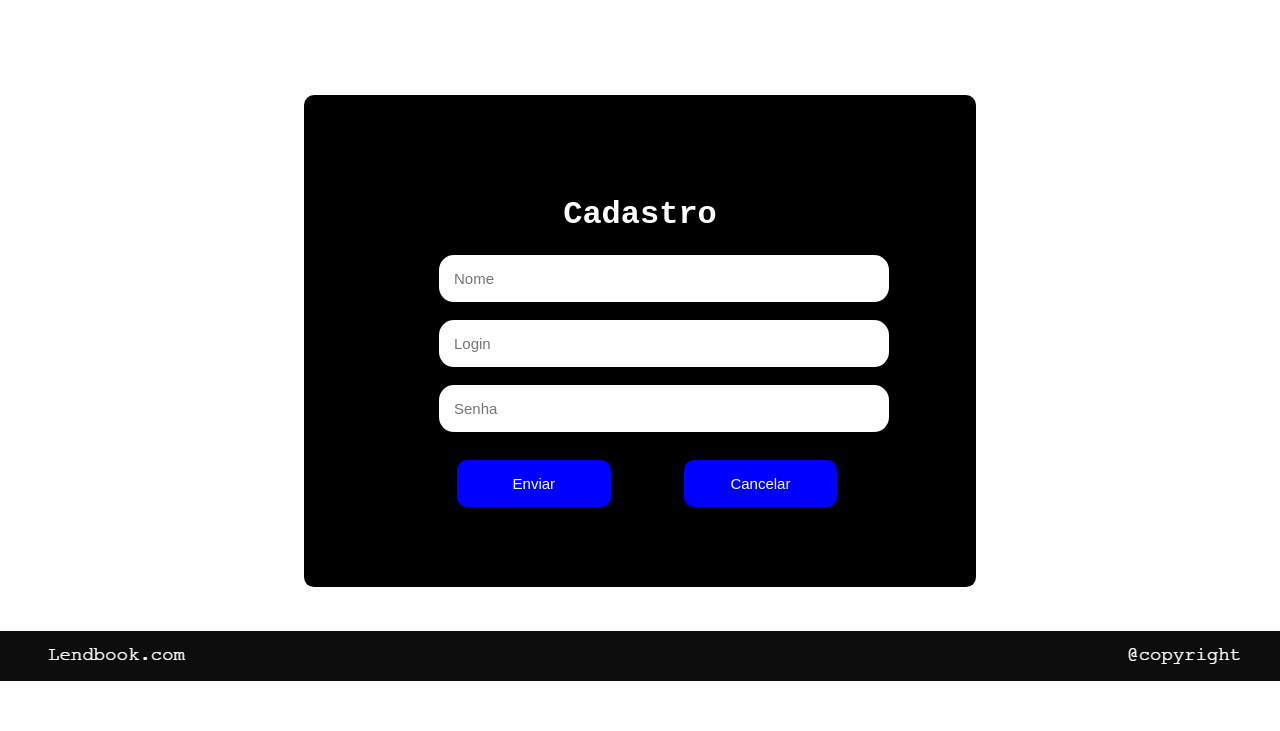
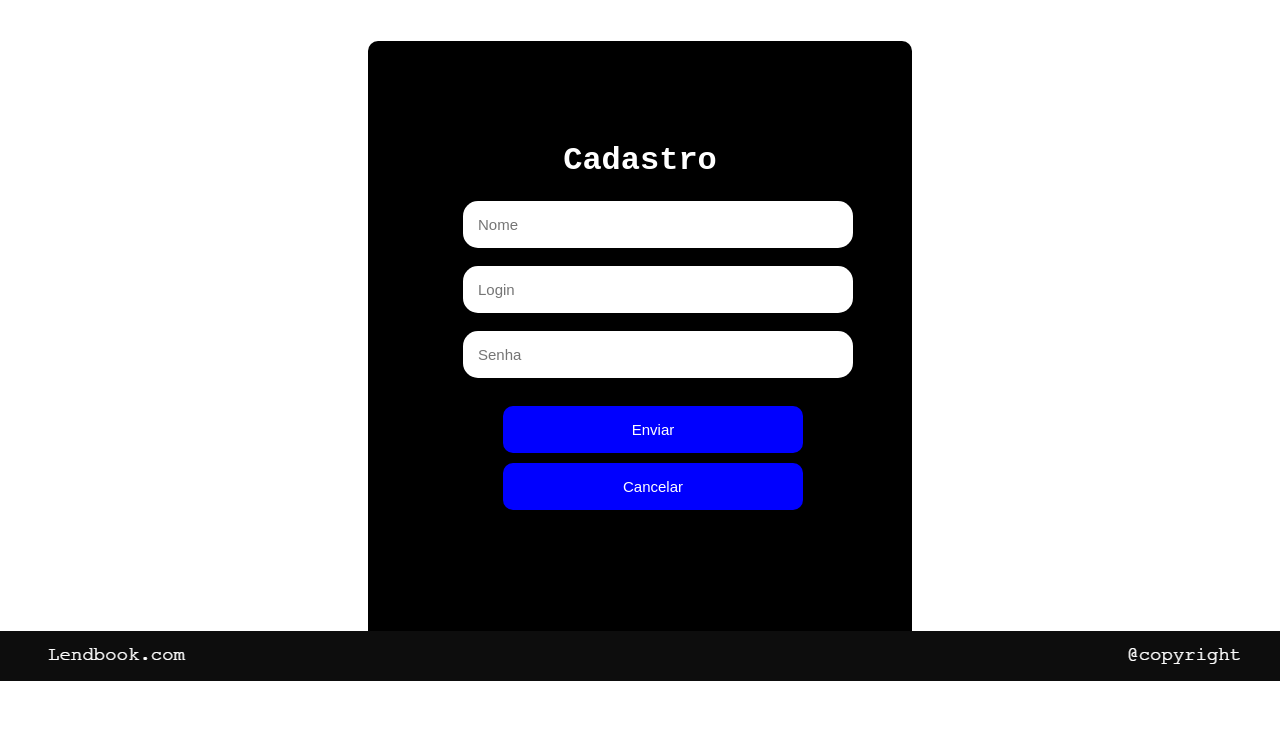
Before and after one commit to elienaisantos/Lendbook, a PHP site: page /cadastro.html in a window 1280 px wide. Shown: the part 69-800 px from the top of the page. Run offline with PHP 8.4, Linux system fonts and the light colour scheme.

Commit message:
modificações
subindo modificações

```diff
--- a/cadastro.html
+++ b/cadastro.html
@@ -24,8 +24,8 @@
         }
 
         form {
-            width: 700px;
-            margin-left: 55px;
+            width: 600px;
+            margin-left: 15px;
         }
     </style>
     <header class="menu-principal">
@@ -48,16 +48,16 @@
 
     <div class="tela-login">
         <h1>Cadastro</h1>
-        <form action="">
-            <input type="text" placeholder="Nome">
+        <form action="cadastro.php" method="POST">
+            <input id="nome" type="text" placeholder="Nome">
             <br><br>
-            <input type="text" placeholder="Login">
+            <input id="login" type="text" placeholder="Login">
             <br><br>
-            <input type="password" placeholder="Senha">
+            <input id="senha" type="password" placeholder="Senha">
             <br><br>
+            <button type="submit">Enviar</button>
         </form>
-        <button id="btn-2">Enviar</button><button id="btn-2" onclick="history.go(-1)">Cancelar</button>
-
+            <button id="btn-2" onclick="history.go(-1)">Cancelar</button>
     </div>
 
     <footer>
--- a/css/cadastro.css
+++ b/css/cadastro.css
@@ -5,8 +5,9 @@
     left: 50%;
     transform: translate(-50%,-50%);
     padding: 80px;
-    width: 40%;
+    width: 30%;
     margin-top: 10px;
+    height: 55%;
 }
 h1{
     font-family: 'Courier New', Courier, monospace;
@@ -26,10 +27,10 @@ input{
     width: 60%;
 }
 button{
-    width: 30%;
+    width: 50%;
+    margin-left: 40px;
     display: inline-block;
     padding: 15px;
-    margin-left: 73px;
     background-color:blue;
     color: #ffffff;
     border: none;
@@ -42,6 +43,7 @@ button:hover{
     border: black;
     color: black;
 }
-#btn-1{
-    width: 80px;
+#btn-2 {
+    margin-left: 55px;
+    width: 300px;
 }
--- a/css/login.css
+++ b/css/login.css
@@ -22,9 +22,9 @@ input{
     font-size: 15px;
 }
 button{
+    width: 100%;
     display: inline-block;
     padding: 15px;
-    margin-left: 20px;
     background-color:blue;
     color: #ffffff;
     border: none;
@@ -35,6 +35,3 @@ button:hover{
     border: black;
     color: black;
 }
-#btn-1{
-    width: 80px;
-}
--- a/css/main.css
+++ b/css/main.css
@@ -16,7 +16,7 @@ main{
 	width: 980px;
 	position: relative;
 }
-form{
+form#formulario{
 	margin: 0 auto;
 	width: 660px;
 	position: static;
--- a/index.html
+++ b/index.html
@@ -12,6 +12,9 @@
 	<style>
 		.menu ul li {
 			margin-left: 40px;
+		}
+		.menu{
+			margin-left: 80px;
 		}
 	</style>
 	<header class="menu-principal">
@@ -36,7 +39,7 @@
 		<div class="header-2">
 			<div class="menu">
 				<ul>
-					<li><a href="#" aria-current="page">Início</a></li>
+					<li><a href="#" aria-current="page">Inicio</a></li>
 					<li><a href="" onclick="alerta()">Novos</a></li>
 					<li><a href="" onclick="alerta()">Pedidos</a></li>
 					<li><a href="quem-somos.html">Quem Somos</a></li>
```
Also changed, not shown: cadastro.php (added, +17 -0 lines), conexao.php (added, +13 -0 lines), dump.sql (+4 -8 lines), login.html (+9 -7 lines), login.php (added, +27 -0 lines), outros.html (+5 -4 lines), todos-os-livros.html (+8 -0 lines).
